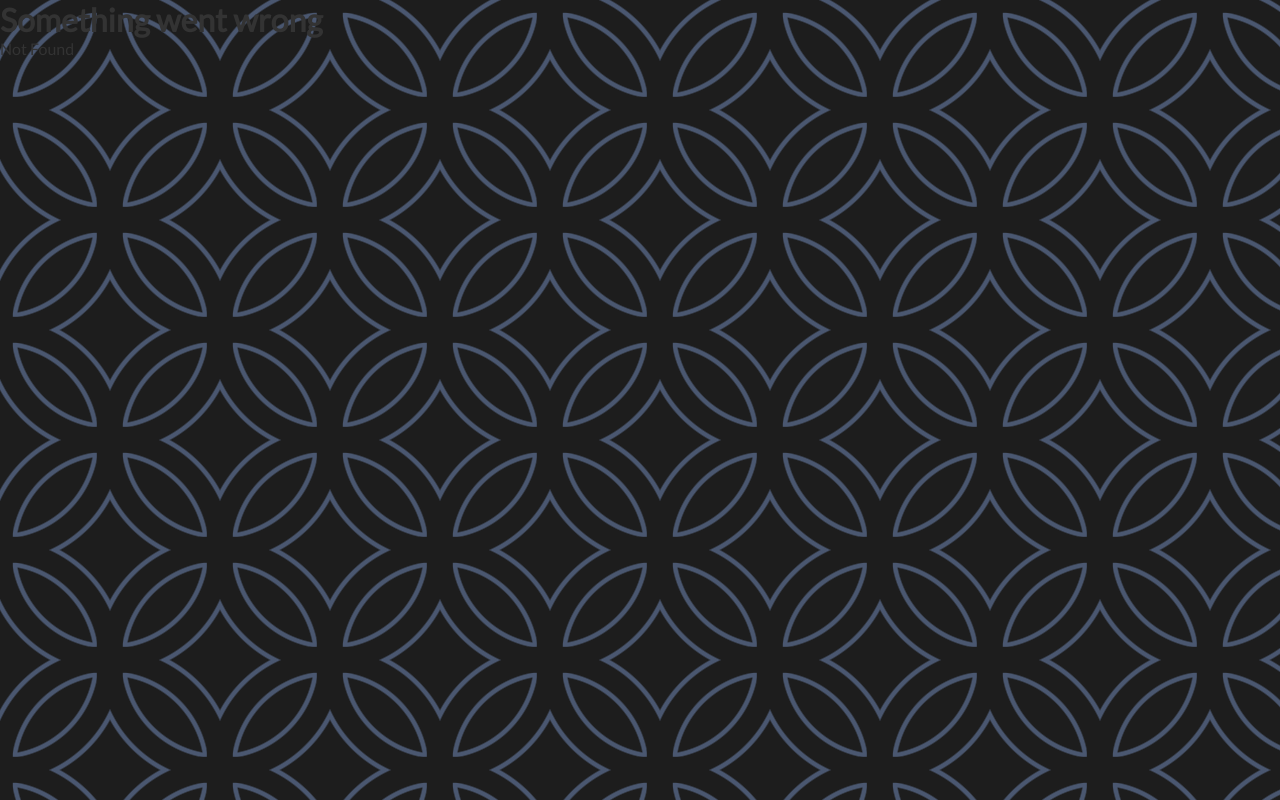
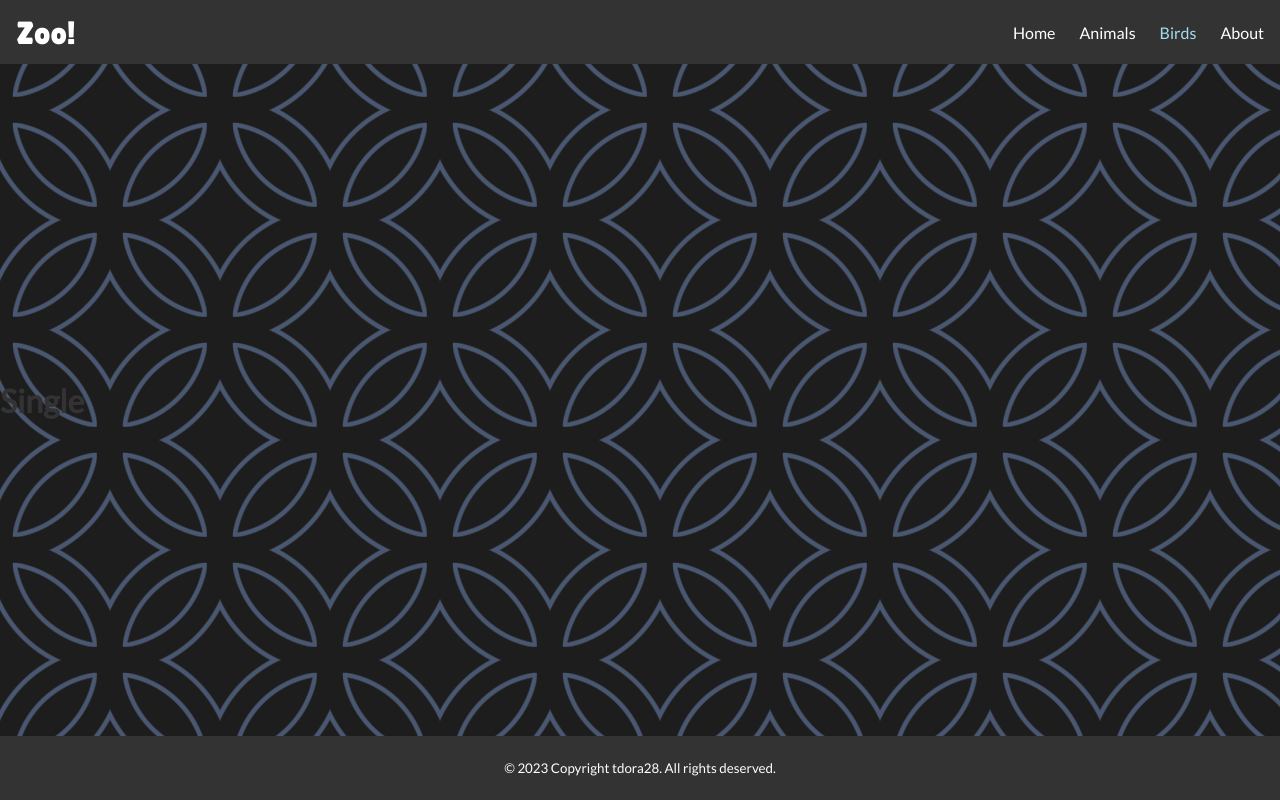
Before and after one commit to tdora28/zoo, a React (Vite) app: page /birds/Blackbird in a window 1280 px wide. Before the commit this address had no page. Built offline with nearby package versions, Linux system fonts and the light colour scheme.

Commit message:
Get correct URL for the Single page

```diff
--- a/src/components/Card.jsx
+++ b/src/components/Card.jsx
@@ -1,4 +1,6 @@
-const Card = ({ name, likes, decreaseLikes, increaseLikes, removeCard }) => {
+import { Link } from "react-router-dom";
+
+const Card = ({ name, likes, zootype, decreaseLikes, increaseLikes, removeCard }) => {
   return (
     <div className="card">
       <button className="card__close" onClick={removeCard}>
@@ -14,12 +16,13 @@ const Card = ({ name, likes, decreaseLikes, increaseLikes, removeCard }) => {
             <span className="material-symbols-outlined">remove</span>
           </button>
           <p className="card__rating-score">
-            <span className="material-symbols-outlined">{likes >= 0 ? 'favorite' : 'heart_broken'}</span> <span>{likes}</span>
+            <span className="material-symbols-outlined">{likes >= 0 ? "favorite" : "heart_broken"}</span> <span>{likes}</span>
           </p>
           <button className="card__rating-btn" onClick={increaseLikes}>
             <span className="material-symbols-outlined">add</span>
           </button>
         </div>
+        <Link to={`/${zootype}/${name}`}>See more</Link>
       </div>
     </div>
   );
--- a/src/routes/Animals.jsx
+++ b/src/routes/Animals.jsx
@@ -11,7 +11,7 @@ function Animals({ dataset, search, searchHandler, removeCard, modifyLikes }) {
               return item.name.toLowerCase().includes(search.toLowerCase());
             })
             .map((item) => {
-              return <Card key={item.name} {...item} removeCard={() => removeCard(item.name, "animals")} decreaseLikes={() => modifyLikes(item.name, "decrease", "animals")} increaseLikes={() => modifyLikes(item.name, "increase", "animals")} />;
+              return <Card key={item.name} {...item} zootype="animals" removeCard={() => removeCard(item.name, "animals")} decreaseLikes={() => modifyLikes(item.name, "decrease", "animals")} increaseLikes={() => modifyLikes(item.name, "increase", "animals")} />;
             })}
         </>
       );
--- a/src/routes/Birds.jsx
+++ b/src/routes/Birds.jsx
@@ -11,7 +11,7 @@ function Birds({ dataset, search, searchHandler, removeCard, modifyLikes }) {
               return item.name.toLowerCase().includes(search.toLowerCase());
             })
             .map((item) => {
-              return <Card key={item.name} {...item} removeCard={() => removeCard(item.name, "birds")} decreaseLikes={() => modifyLikes(item.name, "decrease", "birds")} increaseLikes={() => modifyLikes(item.name, "increase", "birds")} />;
+              return <Card key={item.name} {...item} zootype="birds" removeCard={() => removeCard(item.name, "birds")} decreaseLikes={() => modifyLikes(item.name, "decrease", "birds")} increaseLikes={() => modifyLikes(item.name, "increase", "birds")} />;
             })}
         </>
       );
--- /dev/null
+++ b/src/routes/Single.jsx
@@ -0,0 +1,5 @@
+function Single() {
+  return <h1>Single</h1>;
+}
+
+export default Single;
```
Also changed, not shown: src/App.jsx (+9 -0 lines).
